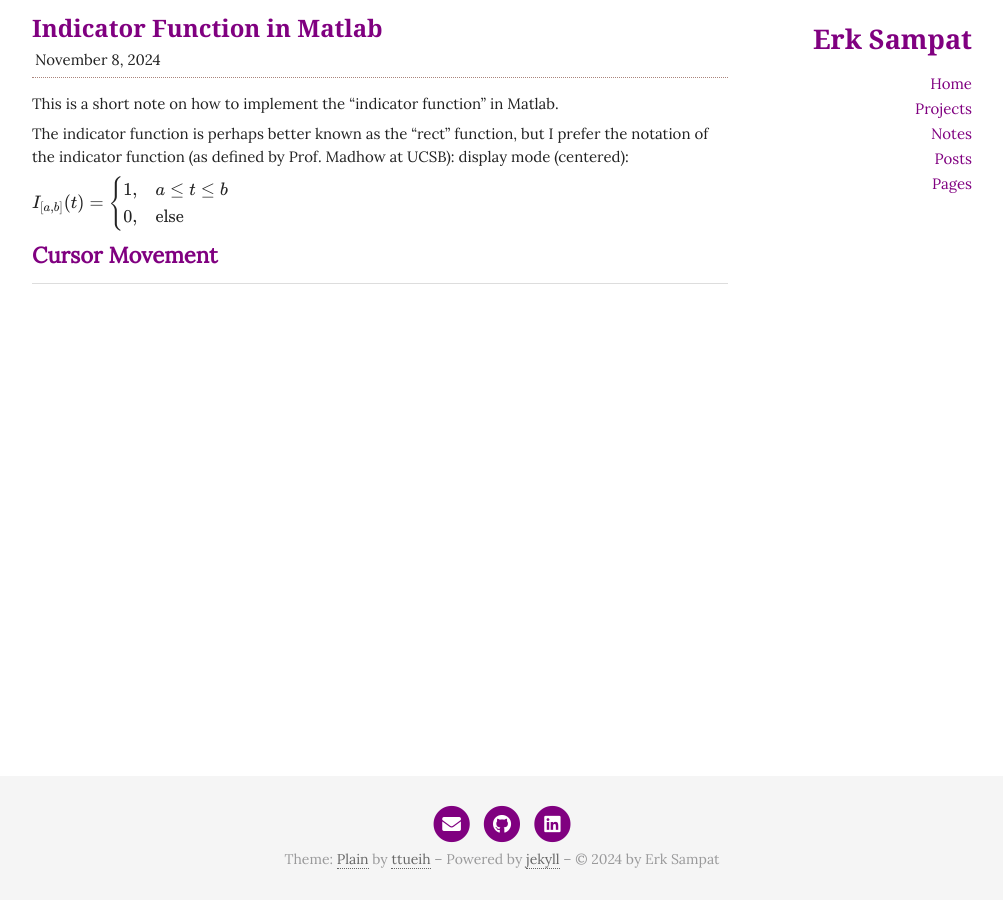
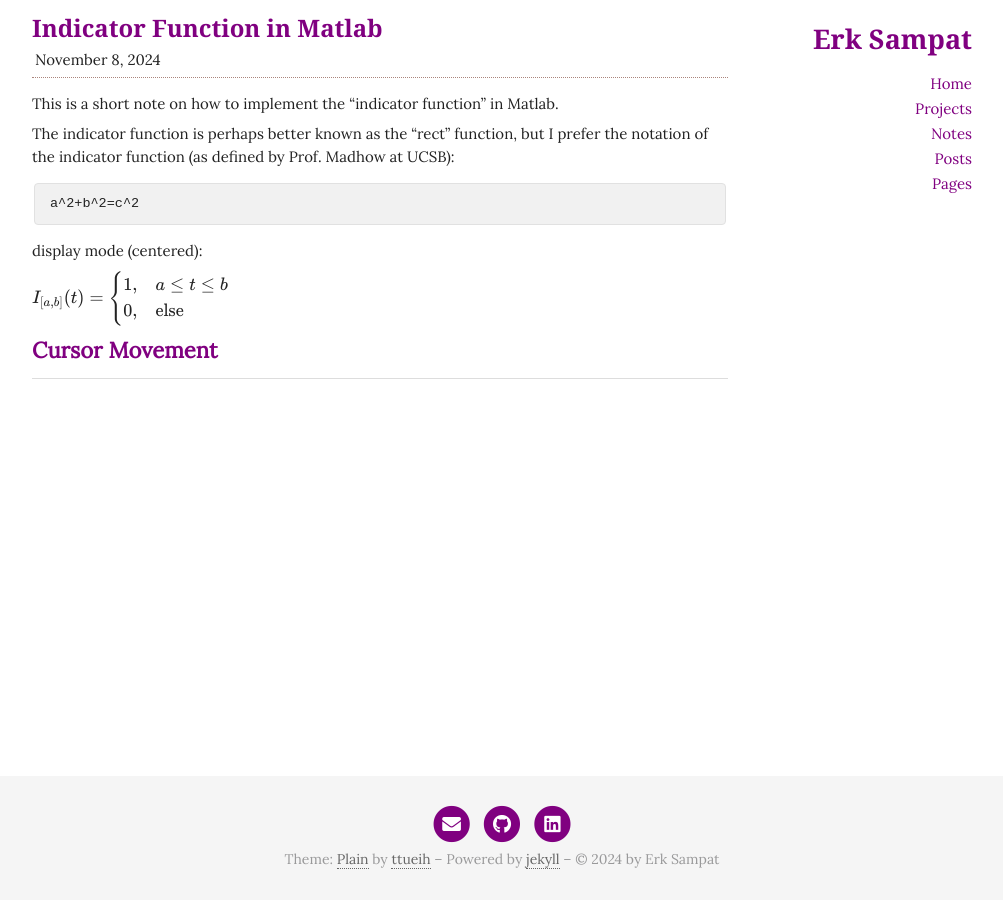
Before and after one commit to haydenghosh/haydenghosh.github.io, a Jekyll site: the page built from _pages/matlab-indicator.md, in a window 1280 px wide. Shown: the whole page, without its empty margins (138-1141 px from the left). Built offline with Jekyll 4.4.1, drawn with Linux system fonts in a browser that asks for light colours; nearby versions of some CDN libraries.

Commit message:
test centered

````diff
--- a/_pages/matlab-indicator.md
+++ b/_pages/matlab-indicator.md
@@ -7,6 +7,10 @@ date: 2024-11-08
 This is a short note on how to implement the "indicator function" in Matlab.
 
 The indicator function is perhaps better known as the "rect" function, but I prefer the notation of the indicator function (as defined by Prof. Madhow at UCSB):
+```math
+a^2+b^2=c^2
+```
+
 display mode (centered):
 
 $$I_{[a,b]}(t) = \begin{cases}1, & a\leq t\leq b \\ 0, & \text{else}\end{cases}$$
````
